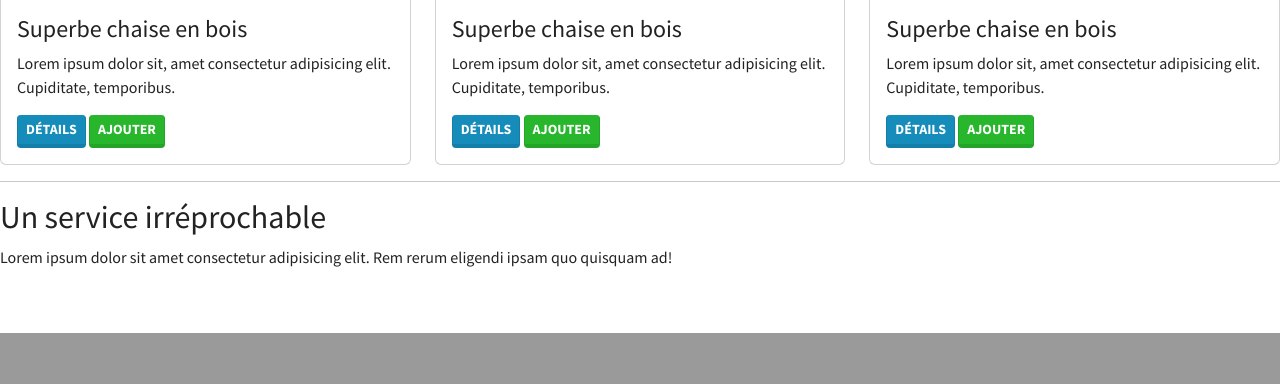
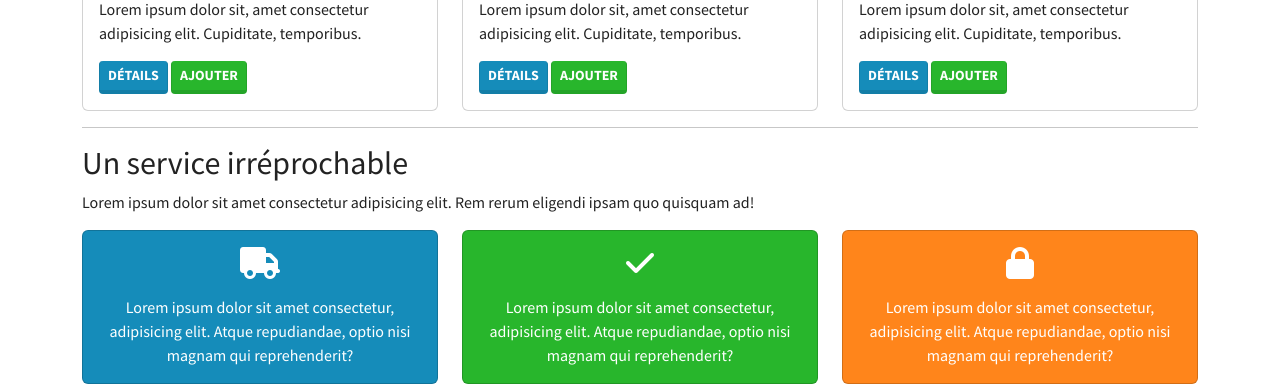
Before and after one commit to Tuocherif/sf6-eshop, a Symfony app: template templates/home/home.html.twig in a window 1280 px wide. Shown: the part 467-851 px from the top of the page. Before the commit the page ends 800 px from the top, so only its background shows below. Run offline with Twig, Linux system fonts and the light colour scheme; the template is opened without the code that fills it, so the values that code supplies are empty; some libraries are stand-ins or nearby versions.

Commit message:
Updated purchase incentive area

```diff
--- a/templates/home/home.html.twig
+++ b/templates/home/home.html.twig
@@ -4,6 +4,7 @@
 {% endblock %}
 
 {% block body %}
+	<div class="container">
 		<h1>Nos produits phares</h1>
 		{# Cartes Produits #}
 		<div class="row">
@@ -24,7 +25,26 @@
 
 		<hr>
 
-    {# Liens d'incitation à l'achat #}
+		{# Zone d'incitation à l'achat #}
 		<h2>Un service irréprochable</h2>
 		<p>Lorem ipsum dolor sit amet consectetur adipisicing elit. Rem rerum eligendi ipsam quo quisquam ad!</p>
+
+		<div class="row">
+			{% include "shared/_purchase-incentive.html.twig" with {
+            'color': 'primary',
+            'icone': 'fas fa-truck',
+            'text': "Lorem ipsum dolor sit amet consectetur, adipisicing elit. Atque repudiandae, optio nisi magnam qui reprehenderit?"
+        } %}
+			{% include "shared/_purchase-incentive.html.twig" with {
+            'color': 'success',
+            'icone': 'fas fa-check',
+            'text': "Lorem ipsum dolor sit amet consectetur, adipisicing elit. Atque repudiandae, optio nisi magnam qui reprehenderit?"
+        } %}
+			{% include "shared/_purchase-incentive.html.twig" with {
+            'color': 'warning',
+            'icone': 'fas fa-lock',
+            'text': "Lorem ipsum dolor sit amet consectetur, adipisicing elit. Atque repudiandae, optio nisi magnam qui reprehenderit?"
+        } %}
+		</div>
+	</div>
 {% endblock %}
--- /dev/null
+++ b/templates/shared/_purchase-incentive.html.twig
@@ -0,0 +1,8 @@
+<div class="col">
+	<div class="card bg-{{color}} text-white text-center">
+		<div class="card-body">
+			<i class="{{icone}} fa-2x mb-3"></i>
+			<p class="card-text">{{text}}</p>
+		</div>
+	</div>
+</div>
```
Lines whose indentation alone changed are shown as unchanged.
